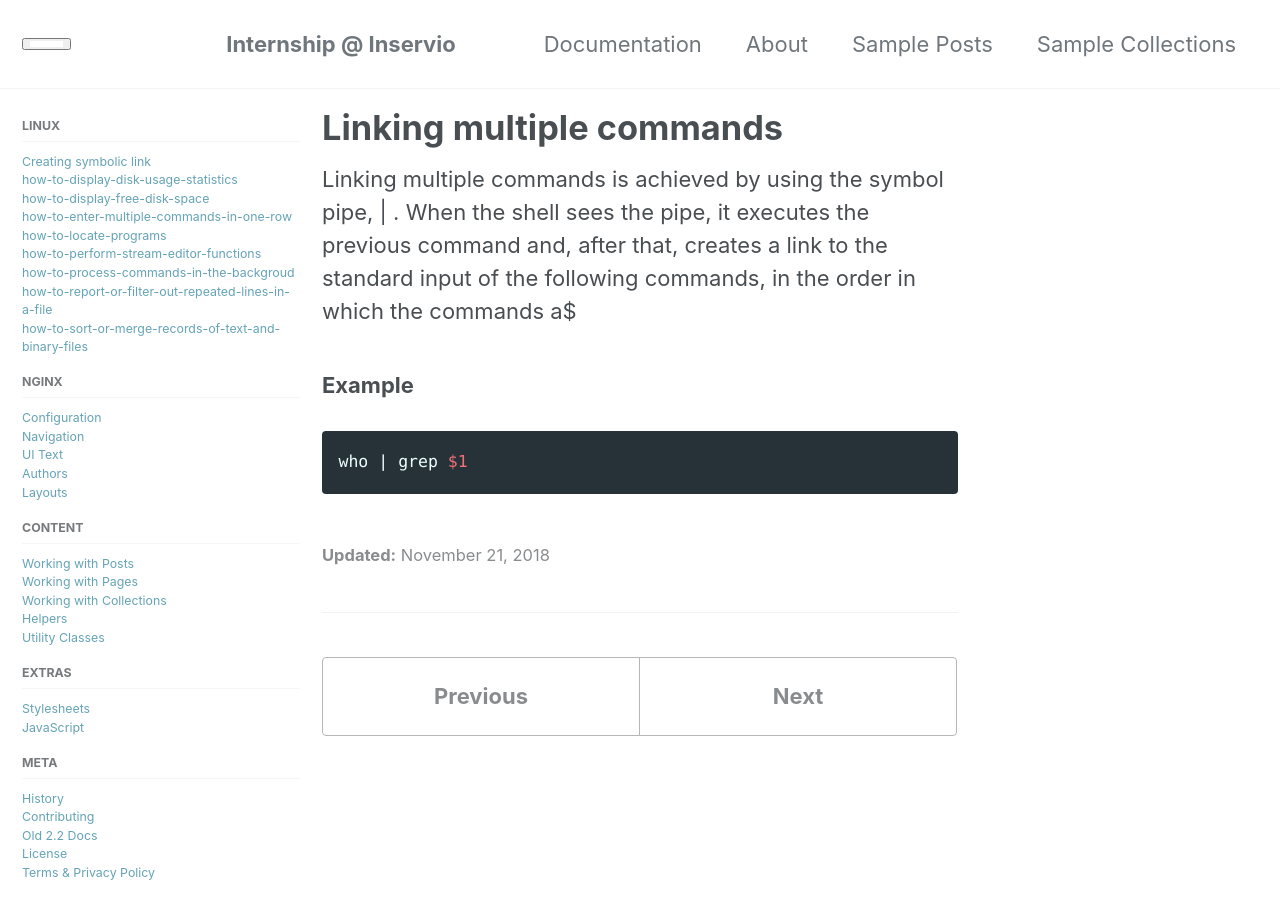
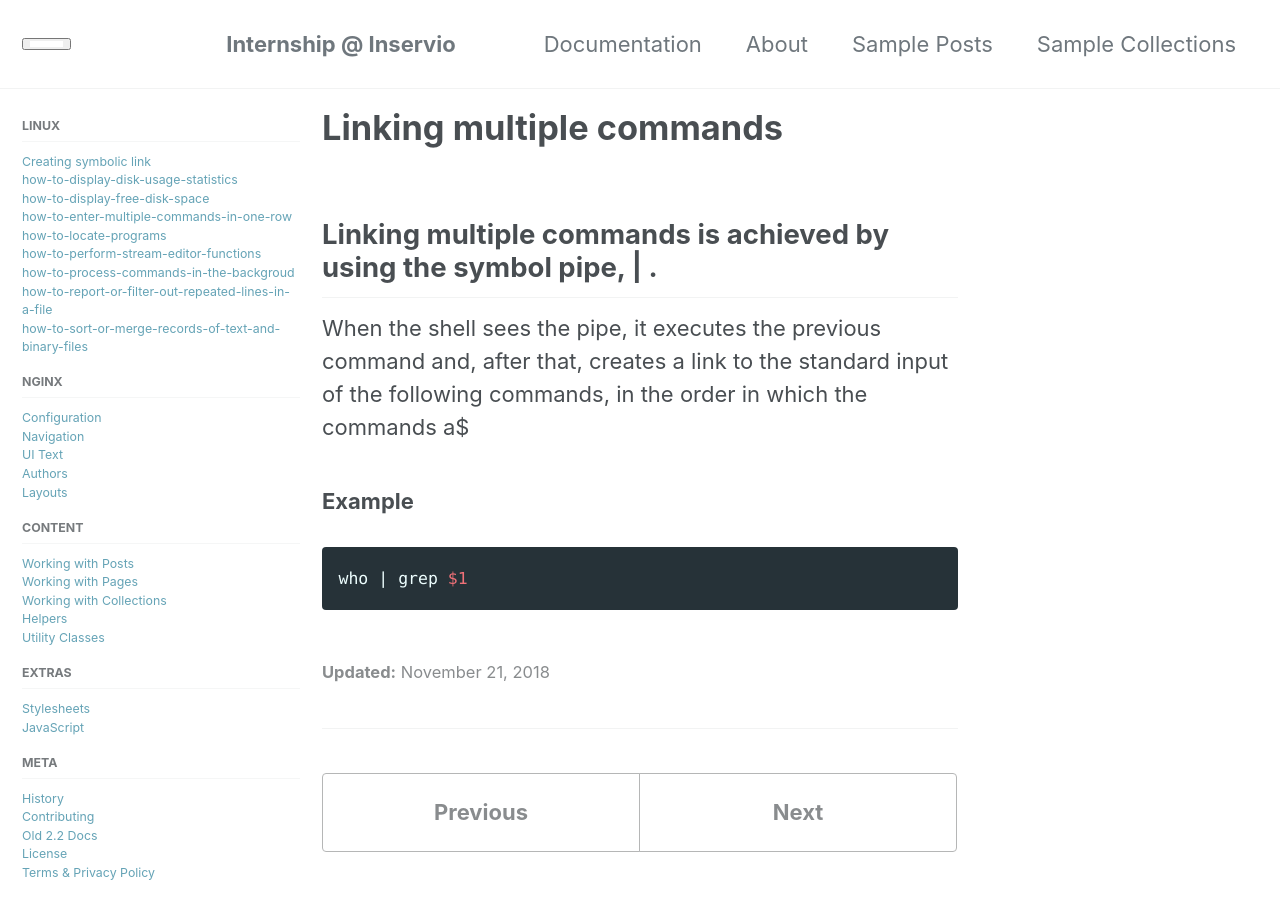
Before and after one commit to inservio/internship, a Jekyll site: the page built from _docs/linux/how-to-link-multiple-command-plates.md, in a window 1280 px wide and 900 px high. Built offline with Jekyll 4.4.1, drawn with Linux system fonts in a browser that asks for light colours.

Commit message:
editing some files

```diff
--- a/_docs/linux/how-to-link-multiple-command-plates.md
+++ b/_docs/linux/how-to-link-multiple-command-plates.md
@@ -8,7 +8,7 @@ permalink: /docs/linux/how-to-link-multiple-command-plates/
 {% include base_path %}
 
 
-Linking multiple commands is achieved by using the symbol pipe, | .
+## Linking multiple commands is achieved by using the symbol pipe, | .
 When the shell sees the pipe, it executes the previous command and, after that, creates a link to the standard input of the following commands, in the order in which the commands a$
 
 ### Example
```
Also changed, not shown: _docs/linux/how-to-display-disk-usage-statistics.md (+1 -1 lines), _docs/linux/how-to-locate-programs.md (+1 -1 lines), _docs/nginx/nginx.md (deleted, +0 -10 lines).
